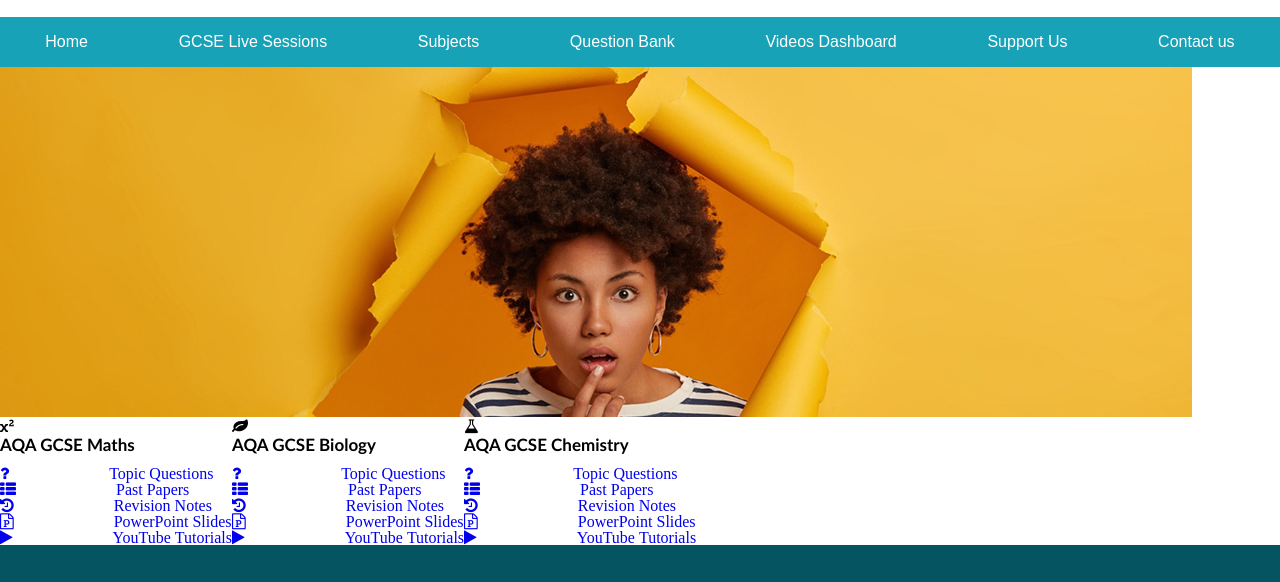
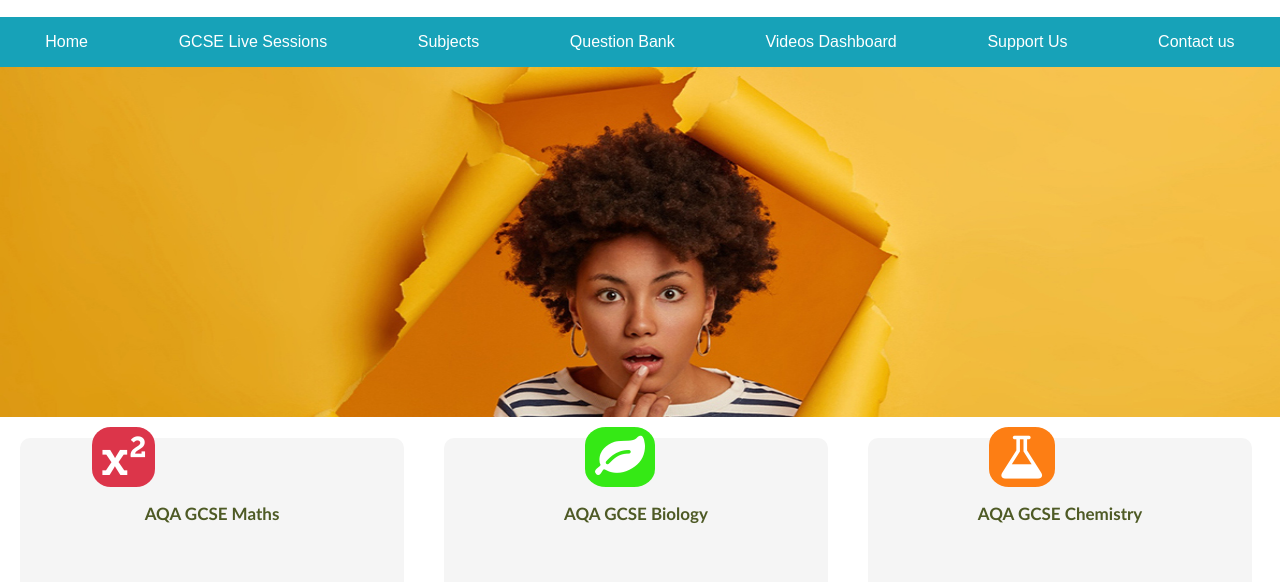
Before and after one commit to khizarsharief/Gcsewithmfs, a plain HTML site: page subjects.html in a window 1280 px wide. Shown: the part 143-725 px from the top of the page. Drawn offline with Linux system fonts and the light colour scheme.

Commit message:
style sheet updated to refelect on subject page

```diff
--- a/Css/Style.css
+++ b/Css/Style.css
@@ -108,6 +108,8 @@ p{
   .fs28 {font-size: 28px; }
   .fs29 {font-size: 29px; }
   .fs30 {font-size: 30px; }
+  .fs50 {font-size: 50px; }
+  .fs80 {font-size: 80px; }
   /* End Of Common */
 /* Font color*/
 .fblack{
@@ -195,6 +197,13 @@ p{
     flex-shrink: 0;
     height:500px;
     width: 100%;
+}
+.childpage_main_image{
+    display: flex;
+    flex-shrink: 0;
+    height:350px;
+    width: 100%;
+
 }
 
 /* Main Body */
@@ -408,6 +417,136 @@ cursor: pointer;
       margin-bottom: 20px;
   }
 
+  /* Subjects  */
+
+  /* Flex Container  */
+
+  .Subjectbox_content{
+    font-size: 20px;
+    padding: 15px;
+     margin: 20px;
+     width: 50px;
+    background-color: whitesmoke;
+    }
+.subjectbox_content_header {
+    text-align: center;
+    color: rgb(78, 90, 37);
+    padding-top: 50px;
+
+     }
+     .col{
+         color: black;
+     }
+    .sflex_grow6
+    {
+     flex-grow: 6;
+     background-color: whitesmoke;
+    }
+    .sflex_grow4
+    {
+        color: white;
+     flex-grow: 4;
+    }
+
+
+
+ .Subjectbox{
+    font-size: 20px;
+    padding: 15px;
+    width: 30%;
+    margin: 20px;
+    border-radius: 10px;
+    background-color: whitesmoke;
+    }
+.subjectbox_Header {
+    text-align: center;
+    color: rgb(78, 90, 37);
+    padding-top: 50px;
+    padding-bottom: 30px;
+     }
+
+
+.badge {
+    clear: both;
+  position: absolute;
+  top: 570px;
+  right: 1125px;
+  padding: 5px 10px;
+  border-radius: 30%;
+  background-color: #DC354A;
+  color: white;
+}
+
+.bbadge {
+  clear: both;
+  position: absolute;
+  top: 570px;
+  right: 625px;
+  padding: 5px 10px;
+  border-radius: 30%;
+  background-color: rgb(53, 233, 21);
+  color: white;
+}
+.cbadge{
+    clear: both;
+  position: absolute;
+  top: 570px;
+  right: 225px;
+  padding: 5px 10px;
+  border-radius: 30%;
+  background-color: #FD7E14;
+  color: white;
+
+}
+
+  .Subjectbox .subjects_topics {
+    /*
+    background-color: rgb(206, 98, 9);
+    */
+    background-color:#DC354A;
+    border: none;
+    color: white;
+    padding: 12px 16px;
+    font-size: 16px;
+    cursor: pointer;
+    text-align:left;
+  }
+  .Subjectbox .subjects_topics_biology {
+    /*
+    background-color: rgb(206, 98, 9);
+    */
+    background-color:#28A745;
+    border: none;
+    color: white;
+    padding: 12px 16px;
+    font-size: 16px;
+    cursor: pointer;
+    text-align:left;
+  }
+  .Subjectbox .subjects_topics_chemistry {
+    /*
+    background-color: rgb(206, 98, 9);
+    */
+    background-color:#FD7E14;
+    border: none;
+    color: white;
+    padding: 12px 16px;
+    font-size: 16px;
+    cursor: pointer;
+    text-align:left;
+  }
+  .mbcolor{
+    background-color:#DC354A;
+  }
+  .topicsmargin{
+      margin: 50px;
+  }
+
+  /* Darker background on mouse-over */
+  .subjects_topics:hover {
+    background-color: rgb(172, 176, 189);
+  }
+
 
 
 
```
